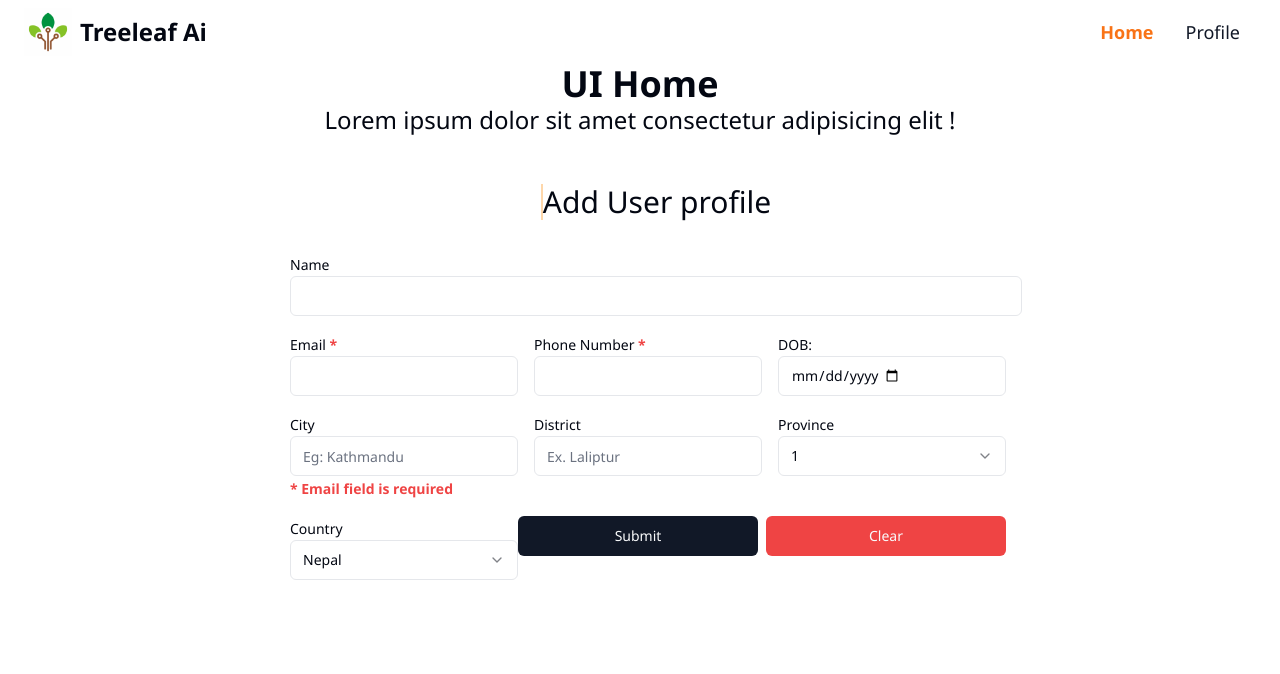
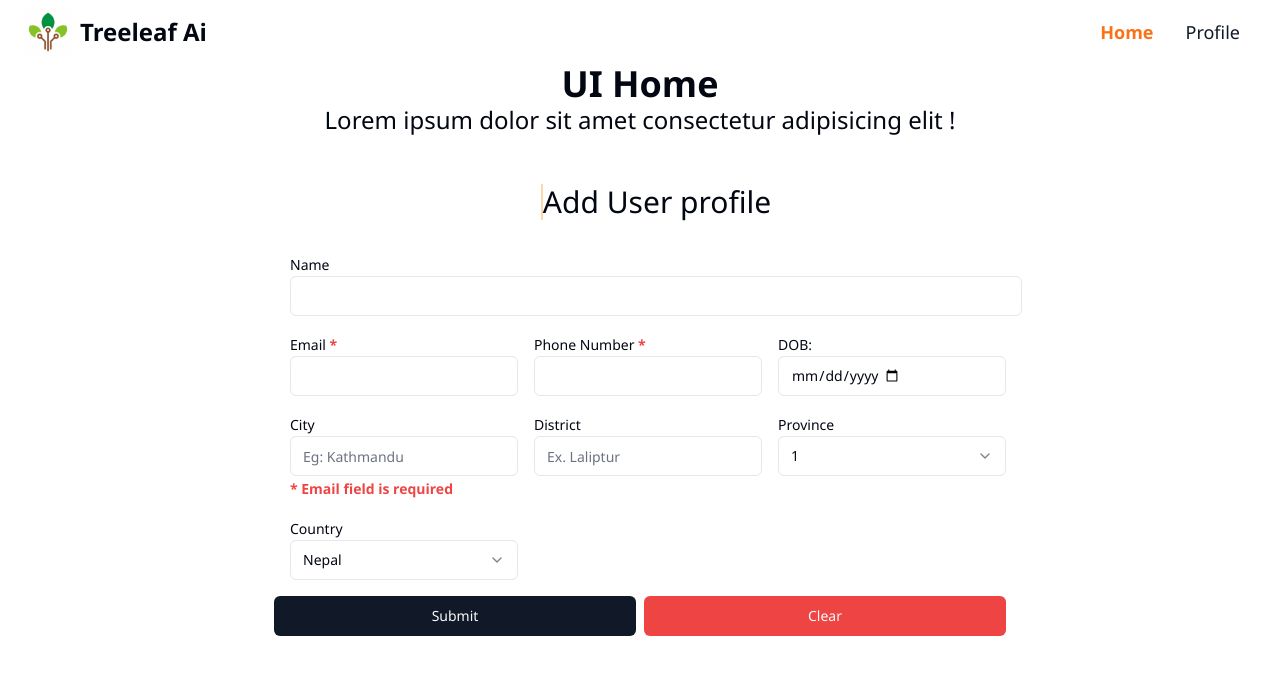
Before and after one commit to success-glich/Crud-App, a React (Vite) app: page / in a window 1280 px wide. Shown: the top 674 px of the page. Built offline with nearby package versions, Linux system fonts and the light colour scheme.

Commit message:
ui fixes in addUser component

```diff
--- a/src/components/AddUser.tsx
+++ b/src/components/AddUser.tsx
@@ -217,7 +217,7 @@ export default function AddUser() {
             selectedValue={formData.address.country}
           />
         </div>
-        <div className="mt-4 flex gap-2 md:col-span-2 justify-items-center w-full ">
+        <div className="mt-4 flex gap-2 md:col-span-2 lg:col-span-3 justify-items-center w-full ">
           <Button
             variant="default"
             onClick={submit}
```
